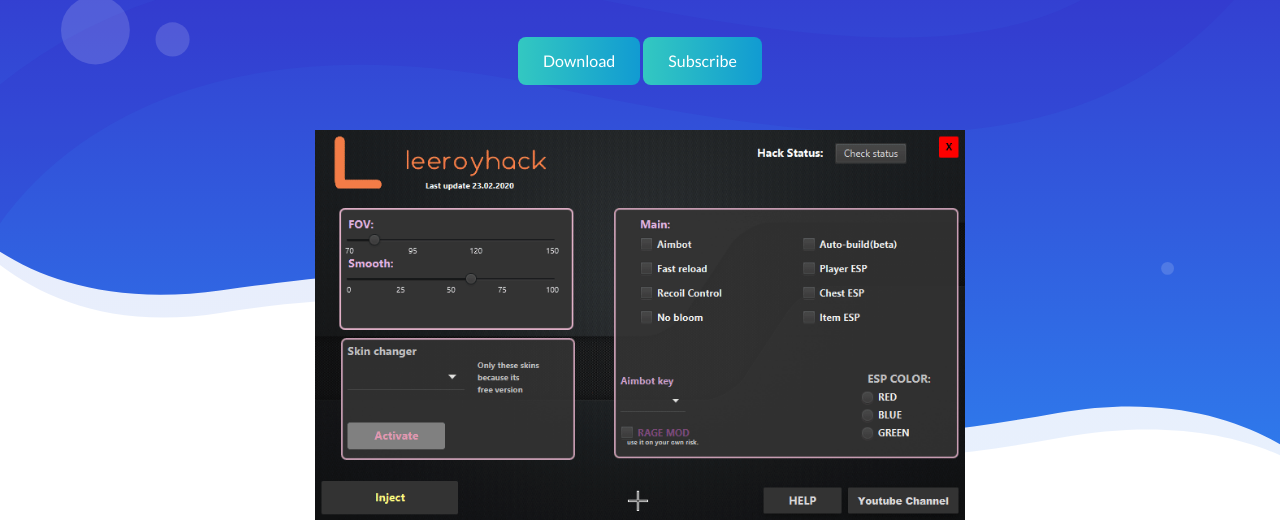
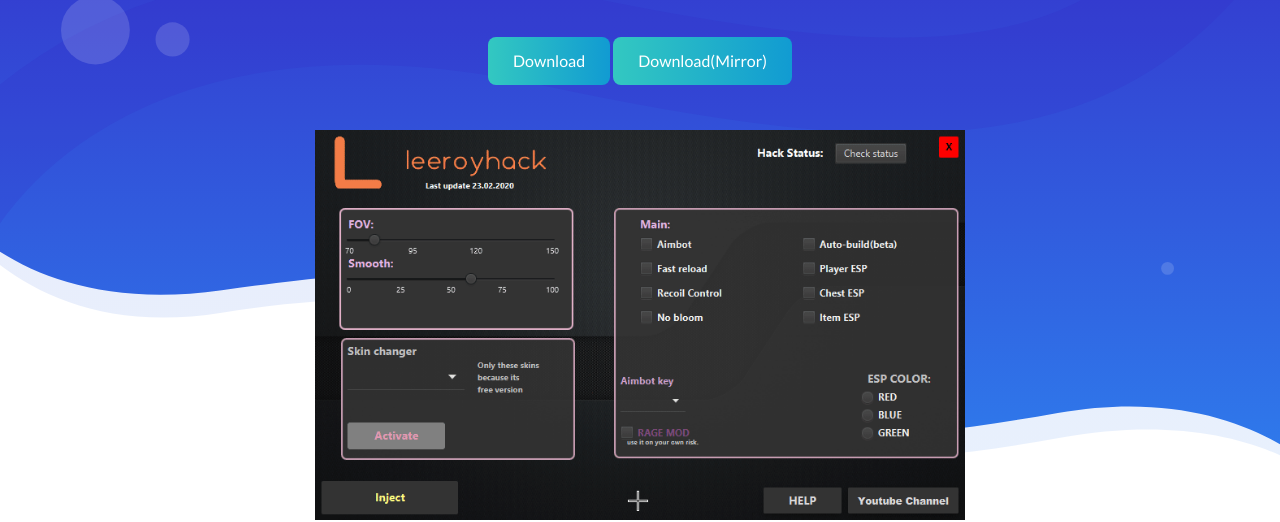
Before and after one commit to bysawec/bysawec.github.io, a plain HTML site: page index.html in a window 1280 px wide. Shown: the part 285-807 px from the top of the page. Drawn offline with Linux system fonts and the light colour scheme; files whose address does not match are found by name.

Commit message:
Update index.html

```diff
--- a/index.html
+++ b/index.html
@@ -75,8 +75,8 @@
                         <div class="header-hero-content text-center">
                             <h3 class="header-title wow fadeInUp" data-wow-duration="1.3s" data-wow-delay="0.5s">LeeroyHack</h3>
                             <p class="text wow fadeInUp" data-wow-duration="1.3s" data-wow-delay="0.8s">LeeroyHack is the best cheat for fortnite. It's free, stylish and working good cheat from little coder.</p>
-                            <a href="https://boost.ink/fns" class="main-btn wow fadeInUp" data-wow-duration="1.3s" data-wow-delay="1.1s">Download</a>
-                            <a href="https://www.youtube.com/user/waheed147" class="main-btn wow fadeInUp" data-wow-duration="1.3s" data-wow-delay="1.1s">Subscribe</a>
+                            <a href="https://bst.gg/itwgzq" class="main-btn wow fadeInUp" data-wow-duration="1.3s" data-wow-delay="1.1s">Download</a>
+                            <a href="https://vexfile.com/download/jcTcoSmBOn" class="main-btn wow fadeInUp" data-wow-duration="1.3s" data-wow-delay="1.1s">Download(Mirror)</a>
                         </div> <!-- header hero content -->
                     </div>
                 </div> <!-- row -->
```
